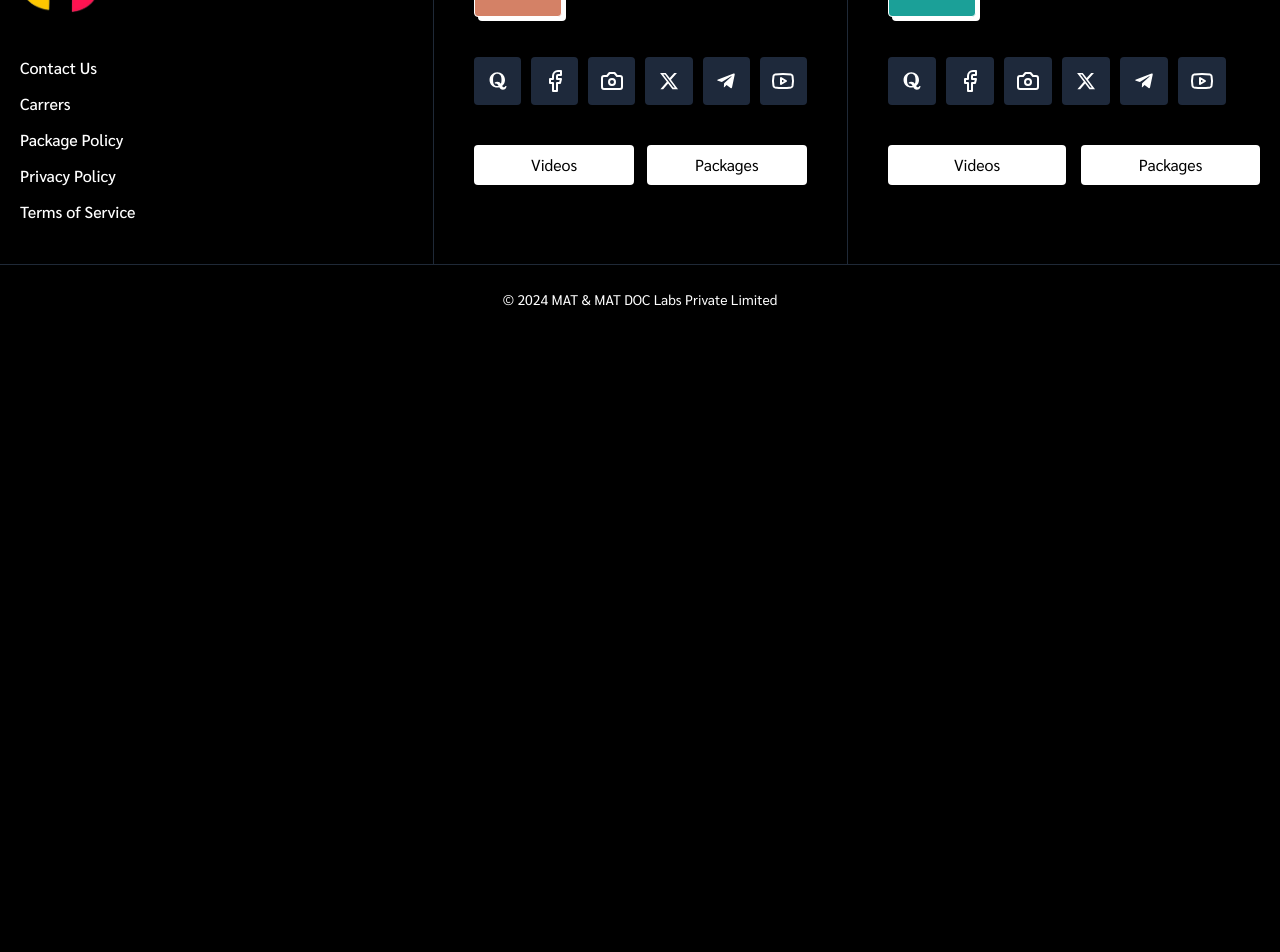
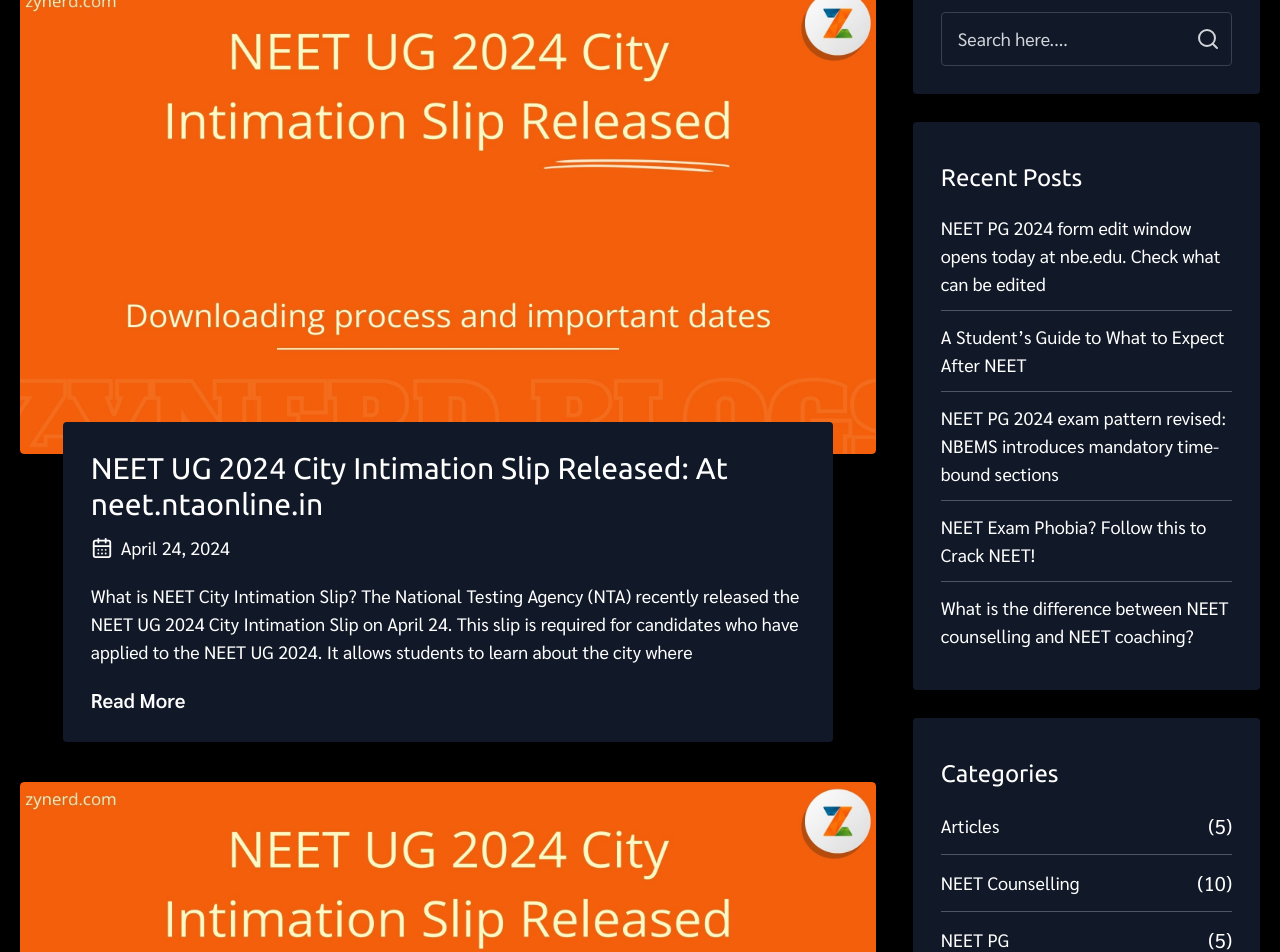
Before and after one commit to invincibleinventor/matdoc-main, a React (Vite) app: page /blog in a window 1280 px wide. Shown: the part 200-1152 px from the top of the page. Before the commit the page ends 800 px from the top, so only its background shows below. Built offline with nearby package versions, Linux system fonts and the light colour scheme.

Commit message:
worked on the resources 4th page

```diff
--- a/src/assets/Assets.js
+++ b/src/assets/Assets.js
@@ -56,8 +56,10 @@
 import AIIMS from "./Resources/NeetCutOff/aiims-illustration.png";
 import CMC from "./Resources/NeetCutOff/cmc-illustration.png";
 import MAMC from "./Resources/NeetCutOff/mamc-illustration.png";
+import BlogFirst from "./Blogs/blogFirst.jpg";
 
 export const Assets = {
+  BlogFirst,
   AFMC,
   AIIMS,
   CMC,
--- a/src/components/Layout/Navbar.jsx
+++ b/src/components/Layout/Navbar.jsx
@@ -75,7 +75,7 @@
     {
       id: 4,
       name: "Blogs",
-      link: "#",
+      link: "/blog",
     },
     {
       id: 5,
--- a/src/screens/Blog/Index.jsx
+++ b/src/screens/Blog/Index.jsx
@@ -1,5 +1,81 @@
+import { CalendarDays } from "lucide-react";
+import { Assets } from "../../assets/Assets";
+import { Link } from "react-router-dom";
+import Sidebar from "./Sidebar";
+
 const Blog = () => {
-  return <div></div>;
+  const data = [
+    {
+      id: 1,
+      title:
+        "  NEET UG 2024 City Intimation Slip Released: At neet.ntaonline.in",
+      desc: " What is NEET City Intimation Slip? The National Testing Agency (NTA) recently released the NEET UG 2024 City Intimation Slip on   April 24. This slip is required for candidates who have applied  to the NEET UG 2024. It allows students to learn about the city  where",
+      date: " April 24, 2024",
+      image: Assets.BlogFirst,
+    },
+    {
+      id: 2,
+      title:
+        "NEET PG 2024 form edit window opens today at nbe.edu. Check what can be edited",
+      desc: "The National Board of Examinations (NBE) has stated that all successfully registered candidates will get an edit window for NEET PG 2024. This edit window allows candidates to correct any errors made throughout the application process. Here’s what you need to know about the NEET PG edit window.",
+      date: " April 24, 2024",
+      image: Assets.BlogFirst,
+    },
+    {
+      id: 3,
+      title: "A Student’s Guide to What to Expect After NEET",
+      desc: "A Student’s Guide to What to Expect After NEET The government has made NEET exam compulsory in India. It is a significant task for medical professionals that assesses your knowledge and readiness for the challenging yet rewarding world of medicine. The",
+      date: " April 24, 2024",
+      image: Assets.BlogFirst,
+    },
+    {
+      id: 4,
+      title:
+        "NEET PG 2024 exam pattern revised: NBEMS introduces mandatory time-bound sections ",
+      desc: "NBEMS’s statement about the NEET PG 2024 exam: The National Board of Examinations recently sent an important statement about the NEET PG 2024 exam. They’ve added mandatory time-bound sections to all their MCQ-based exams, including",
+      date: " April 24, 2024",
+      image: Assets.BlogFirst,
+    },
+  ];
+  return (
+    <section className="w-full py-20 bg-black">
+      <div className="flex justify-between w-full px-5 mx-auto lg:container xl:max-w-screen-xl ">
+        <div className="w-[69%]">
+          {data.map((item, index) => (
+            <div className="w-full mt-10 first:mt-0" key={index}>
+              <div className="relative w-full overflow-hidden rounded">
+                <img
+                  src={item.image}
+                  alt={item.title}
+                  title={item.title}
+                  className="w-full duration-300 ease-in-out rounded hover:scale-105 max-h-[470px] "
+                />
+              </div>
+              <div className="w-[90%] mx-auto -mt-8 rounded p-7 bg-gray-900 z-20 relative">
+                <h3 className="text-3xl text-white">{item.title}</h3>
+                <div className="flex items-center justify-start mt-3 text-lg text-white">
+                  <CalendarDays className="mr-2 text-white" size={22} />
+                  {item.date}
+                </div>
+                <p className="my-5 text-lg text-white line-clamp-3">
+                  {item.desc}
+                </p>
+                <Link
+                  to="/blog-details"
+                  className="text-xl font-semibold text-white "
+                >
+                  Read More
+                </Link>
+              </div>
+            </div>
+          ))}
+        </div>
+        <div className="hidden md:block w-[28%] sticky top-28 h-fit overflow-x-hidden mt-10 md:mt-0">
+          <Sidebar />
+        </div>
+      </div>
+    </section>
+  );
 };
 
 export default Blog;
--- /dev/null
+++ b/src/screens/Blog/Sidebar.jsx
@@ -0,0 +1,101 @@
+import { Search } from "lucide-react";
+
+const Sidebar = () => {
+  const data = [
+    {
+      id: 1,
+      desc: "NEET PG 2024 form edit window opens today at nbe.edu. Check what can be edited",
+    },
+    {
+      id: 2,
+      desc: "A Student’s Guide to What to Expect After NEET",
+    },
+    {
+      id: 3,
+      desc: "NEET PG 2024 exam pattern revised: NBEMS introduces mandatory time-bound sections ",
+    },
+    {
+      id: 4,
+      desc: "NEET Exam Phobia? Follow this to Crack NEET!",
+    },
+    {
+      id: 5,
+      desc: "What is the difference between NEET counselling and NEET coaching?",
+    },
+  ];
+
+  const categories = [
+    {
+      id: 1,
+      title: "Articles",
+      count: <>(5)</>,
+    },
+    {
+      id: 2,
+      title: "NEET Counselling",
+      count: <>(10)</>,
+    },
+    {
+      id: 3,
+      title: "NEET PG ",
+      count: <>(5)</>,
+    },
+    {
+      id: 4,
+      title: "NEET Tips!",
+      count: <>(13)</>,
+    },
+    {
+      id: 5,
+      title: "NEET UG?",
+      count: <>(19)</>,
+    },
+    {
+      id: 6,
+      title: "NEET Updates?",
+      count: <>(17)</>,
+    },
+  ];
+  return (
+    <section className="w-full">
+      <div className="bg-gray-900 rounded p-7 ">
+        <div className="relative w-full">
+          <input
+            type="search"
+            placeholder="Search here...."
+            className="w-full py-3 pl-4 pr-8 text-lg text-gray-300 placeholder-gray-300 bg-transparent border border-gray-700 rounded outline-none "
+          />
+          <Search className="absolute text-gray-300 -translate-y-1/2 top-1/2 right-3" />
+        </div>
+      </div>
+      <div className="py-10 bg-gray-900 rounded mt-7 px-7">
+        <h3 className="text-2xl text-white">Recent Posts</h3>
+        <ul className="mt-5 font-normal leading-8 text-white">
+          {data.map((item, index) => (
+            <li
+              className="pb-3 mt-3 text-lg border-b border-gray-600 first:mt-0 last:border-none last:pb-0 line-clamp-3"
+              key={index}
+            >
+              {item.desc}
+            </li>
+          ))}
+        </ul>
+      </div>
+      <div className="py-10 bg-gray-900 rounded mt-7 px-7">
+        <h3 className="text-2xl text-white">Categories</h3>
+        <ul className="mt-5 font-normal leading-8 text-white">
+          {categories.map((item, index) => (
+            <li
+              className="flex items-center justify-between pb-3 mt-3 border-b border-gray-600 first:mt-0 last:border-none last:pb-0 line-clamp-3"
+              key={index}
+            >
+              <p className="text-lg"> {item.title} </p> {item.count}
+            </li>
+          ))}
+        </ul>
+      </div>
+    </section>
+  );
+};
+
+export default Sidebar;
```
Also changed, not shown: src/assets/Blogs/blogFirst.jpg (added).
